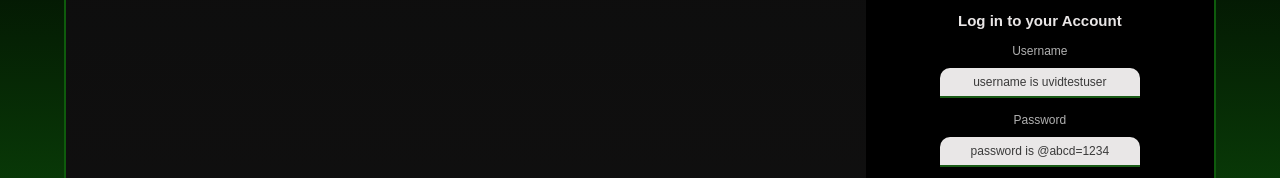
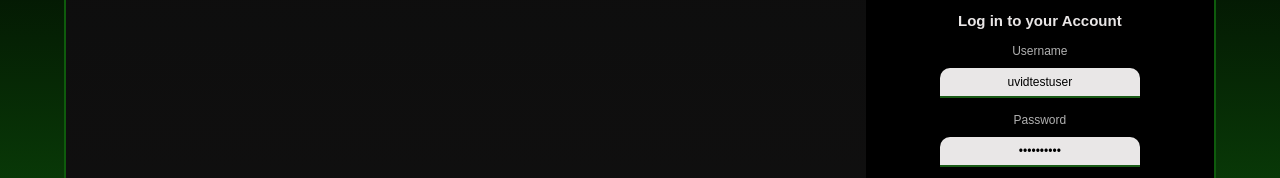
Before and after one commit to ACBennny/ACUvid-v2, a plain HTML site: page Uvid.html in a window 1280 px wide. Both pictures are taken after a click on the element "Let's begin". Shown: the part 162-340 px from the top of the page. Drawn offline with Linux system fonts and the light colour scheme; files whose address does not match are found by name; a web font is replaced by a local one.

Commit message:
Update Uvid.html

```diff
--- a/Uvid.html
+++ b/Uvid.html
@@ -123,11 +123,11 @@
                                     </div>
                                     <div class="form_section">
                                         <label for="usrname_log">Username</label>
-                                        <input type="text" name="logIn_user_field" id="usrname_log" placeholder="username is uvidtestuser">
+                                        <input type="text" name="logIn_user_field" id="usrname_log" placeholder="username is uvidtestuser" value="uvidtestuser">
                                     </div>
                                     <div class="form_section">
                                         <label for="usrpass_log">Password</label>
-                                        <input type="password" name="logIn_pass_field" id="usrpass_log" placeholder="password is @abcd=1234">
+                                        <input type="password" name="logIn_pass_field" id="usrpass_log" placeholder="password is @abcd=1234" value="@abcd=1234">
                                     </div>
                                     <div class="form_section field_section">
                                         <span class="incorrectPassWarn logIn_warn"></span>
@@ -249,7 +249,7 @@
                             <br><br><br>
 
                             <strong>
-                                For Demo, your username is uvidtestuser and password is @abcd=1234.
+                                For Demo, your username is <u>uvidtestuser</u> and password is <u>@abcd=1234</u>.
                                 <br>
                                 It is shown in the place holder of each input field
                             </strong>
```
